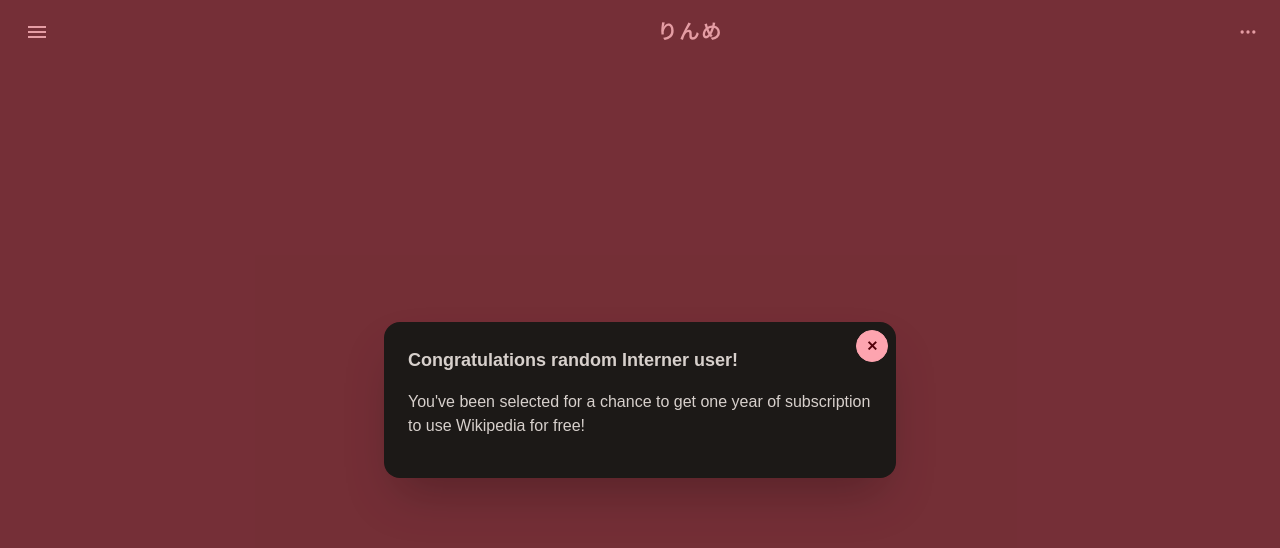
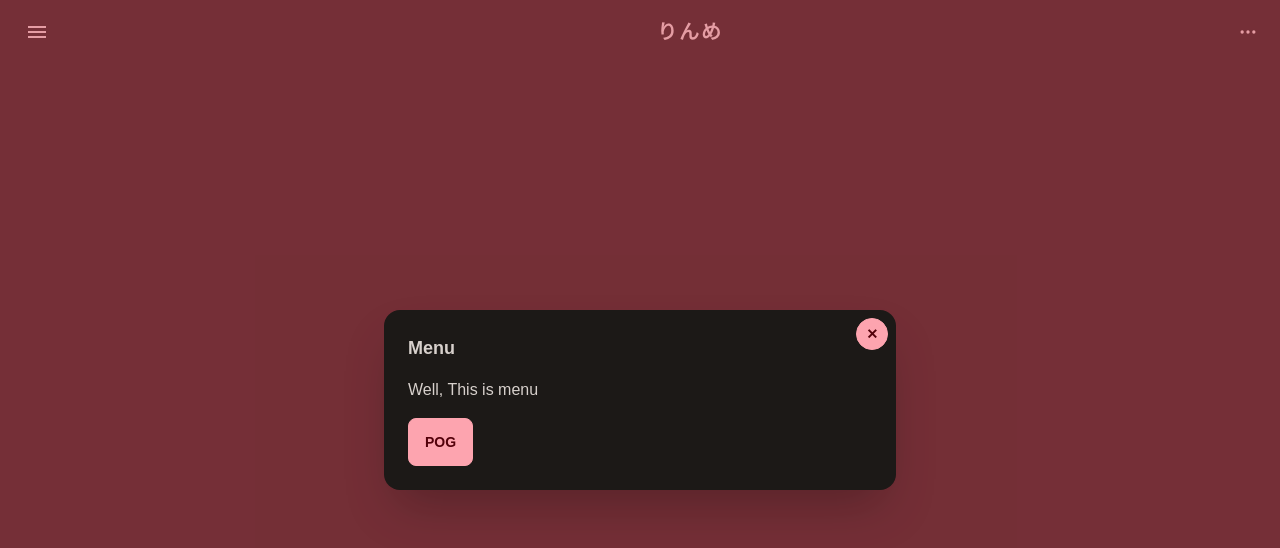
Before and after one commit to rinme/Portfolio, a Next.js app: page / in a window 1280 px wide. Both pictures are taken after a click on the label 37 px from the left and 32 px from the top of the page. Shown: the top 548 px of the page. Built offline with nearby package versions, Linux system fonts and the light colour scheme.

Commit message:
Somethings

```diff
--- a/pages/_app.js
+++ b/pages/_app.js
@@ -17,8 +17,9 @@
     return <><input type="checkbox" id="Ned" class="modal-toggle" /><div class="modal">
       <div class="modal-box relative">
         <label for="Ned" class="btn btn-sm btn-circle absolute right-2 top-2">✕</label>
-        <h3 class="text-lg font-bold">Congratulations random Interner user!</h3>
-        <p class="py-4">You've been selected for a chance to get one year of subscription to use Wikipedia for free!</p>
+        <h3 class="text-lg font-bold">Menu</h3>
+        <p class="py-4">Well, This is menu</p>
+        <div class="btn">pog</div>
       </div>
     </div></>;
   }
--- a/pages/index.js
+++ b/pages/index.js
@@ -29,13 +29,12 @@
             {
               welcome.map(welcome => {
                 return (
-                  <div>
+                  <h1>
                     {welcome.text}
-                  </div>
+                  </h1>
                 )
               })
             }
-            <h1></h1>
           </article>
         </div>
       </body>
```
Also changed, not shown: jsconfig.json (added, +13 -0 lines), 1 other file (tests, documents, lock files or other folders).
